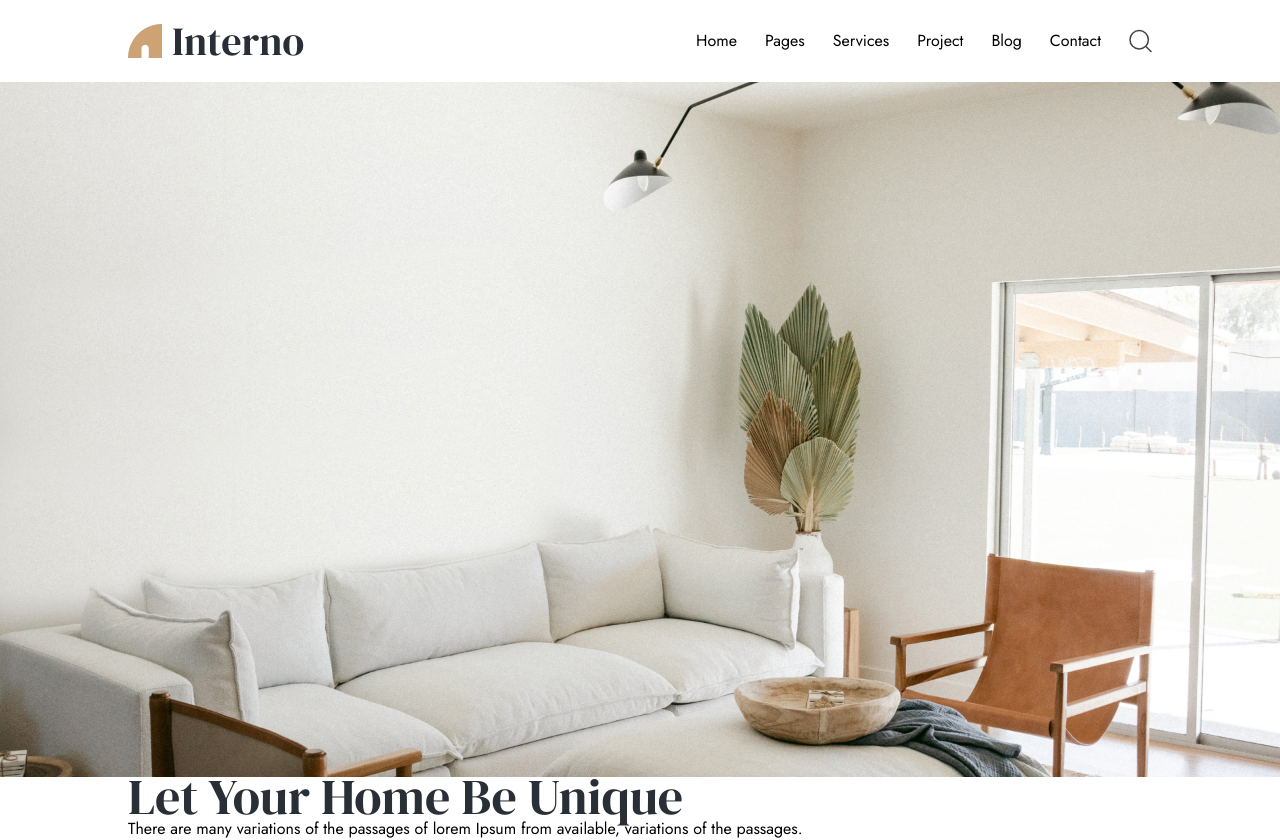
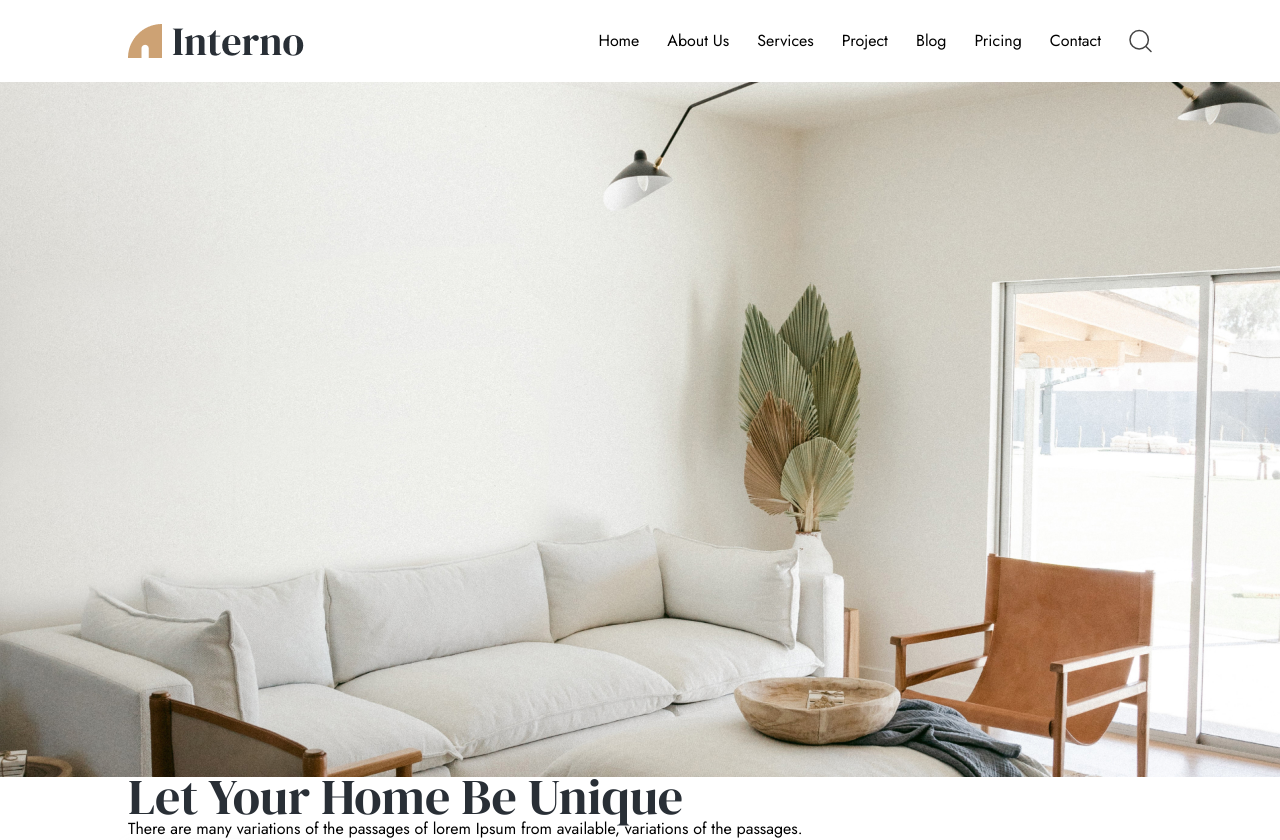
Before and after one commit to gregoryusip/interior-design-website, a Nuxt app: page / in a window 1280 px wide. Shown: the top 840 px of the page. Built offline with nearby package versions, Linux system fonts and the light colour scheme.

Commit message:
feat: navbar add new menu

```diff
--- a/components/Navbar.vue
+++ b/components/Navbar.vue
@@ -2,7 +2,9 @@
   <div class="navbar">
     <div class="site-container flex flex-wrap items-center">
       <div class="w-1/2 lg:w-1/3">
-        <img src="@/assets/img/logo/logo.png" alt="Logo" class="h-[50px]" />
+        <nuxt-link to="/">
+          <img src="@/assets/img/logo/logo.png" alt="Logo" class="h-[50px]" />
+        </nuxt-link>
       </div>
       <div class="w-2/3 hidden lg:block">
         <div class="w-full flex justify-end gap-x-7">
@@ -38,8 +40,8 @@ export default {
           link: '/',
         },
         {
-          menu: 'Pages',
-          link: '/pages',
+          menu: 'About Us',
+          link: '/about',
         },
         {
           menu: 'Services',
@@ -52,6 +54,10 @@ export default {
         {
           menu: 'Blog',
           link: '/blogs',
+        },
+        {
+          menu: 'Pricing',
+          link: '/pricing',
         },
         {
           menu: 'Contact',
```
